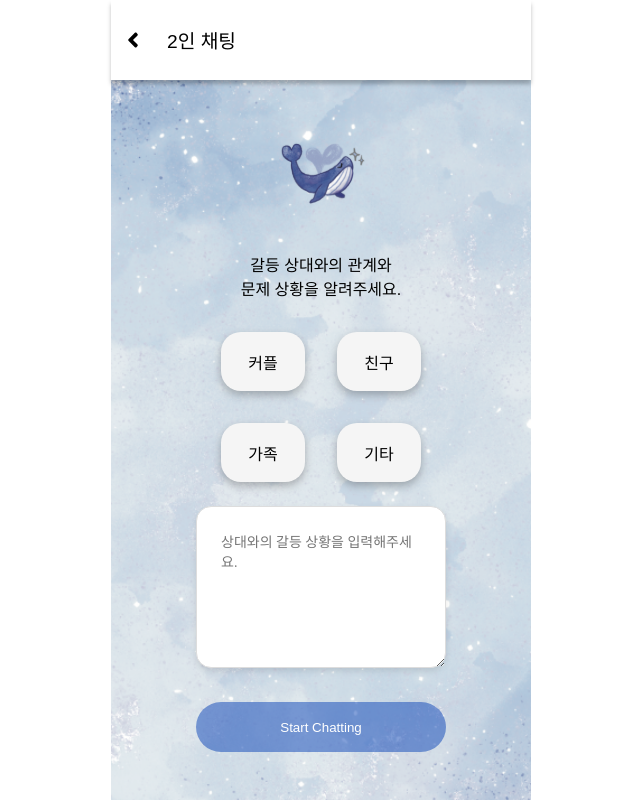
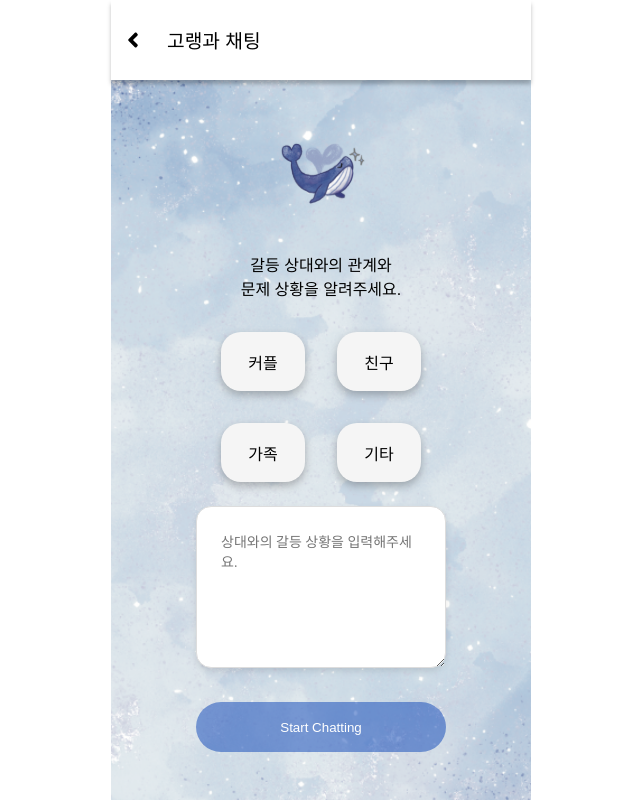
Before and after one commit to sayyyho/GoLang-Frontend, a React (Vite) app: page /chatting/info/bot/relation in a window 1280 px wide. Shown: the whole page, without its empty margins (319-959 px from the left). Built offline with nearby package versions, Linux system fonts and the light colour scheme; no server answers; sample sign-in values are in the browser's storage; a web font is replaced by a local one; what chartjs-plugin-datalabels would draw is missing.

Commit message:
Fix: AI 연결 테스트

```diff
--- a/src/api/postAIBot.js
+++ b/src/api/postAIBot.js
@@ -4,7 +4,7 @@ export const postAIBot = async (chatMessage) => {
   try {
     const res = await instance.post("/api/chatrooms/ai-chat", {
       username: localStorage.getItem("username"),
-      chatroomUUID: localStorage.getItem("chatroomUUID"),
+      chatroomUUID: "b0d42bc1-5959-4d96-9d38-8823f490ce84",
       chatMessage,
       chatType: "CHAT_SUMMARY",
       relation: localStorage.getItem("relation"),
--- a/src/pages/BotSetting/BotRelation.jsx
+++ b/src/pages/BotSetting/BotRelation.jsx
@@ -54,7 +54,7 @@ export const BotRelation = () => {
       }}
     >
       <Header color="black" isBack={true}>
-        2인 채팅
+        고랭과 채팅
       </Header>
 
       <img src={REL_GOLANG} />
```
